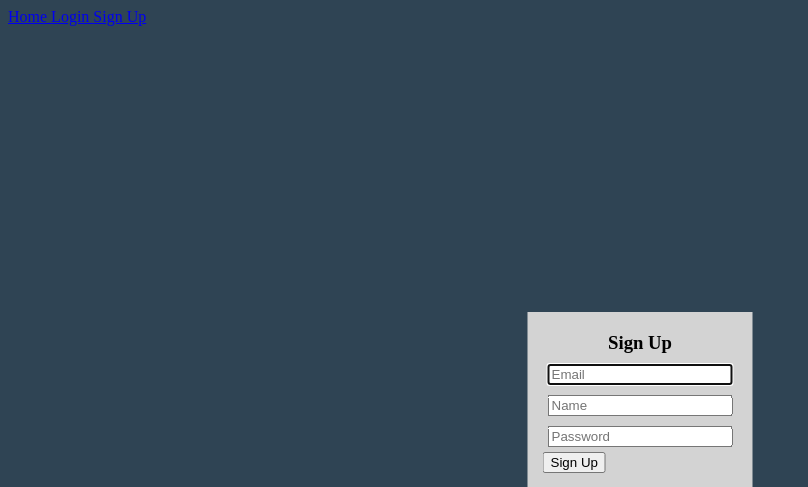
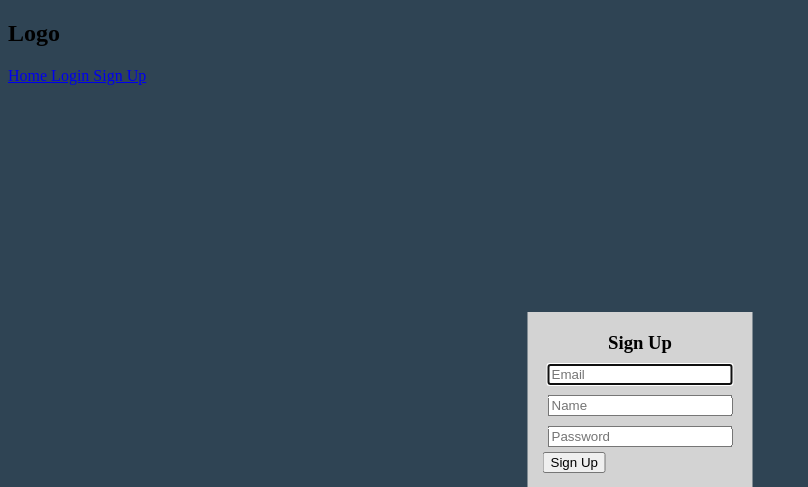
Before and after one commit to jacobptak2005/Scholarship, a Flask app: page /signup in a window 1280 px wide. Shown: the top 487 px of the page, without its empty margins (0-808 px from the left). Run offline with Flask 2, Linux system fonts and the light colour scheme.

Commit message:
asthetic change

```diff
--- a/project/templates/base.html
+++ b/project/templates/base.html
@@ -8,16 +8,16 @@
     <meta http-equiv="X-UA-Compatible" content="IE=edge">
     <meta name="viewport" content="width=device-width, initial-scale=1">
     <link rel="stylesheet" href="{{ url_for('static', filename='style.css') }}">
-    <title>Flask Auth Example</title>
+    <title></title>
 </head>
 
 <body>
     <section>
-            <nav class="navbar">
-                <div class="container">
-
-                    <div id="navbarMenu" class="navbar-menu">
-                        <div class="navbar-end">
+        <div class="flex-navbar">
+            <div class="logo">
+                <h1>Logo</h1>
+            </div>
+            <nav>
                 <a href="{{ url_for('main.index') }}" class="navbar-item">
                     Home
                 </a>
@@ -39,9 +39,6 @@
                     Logout
                 </a>
                 {% endif %}
-                        </div>
-                    </div>
-                </div>
             </nav>
     </section>
 </body>
```
Lines whose indentation alone changed are shown as unchanged.
